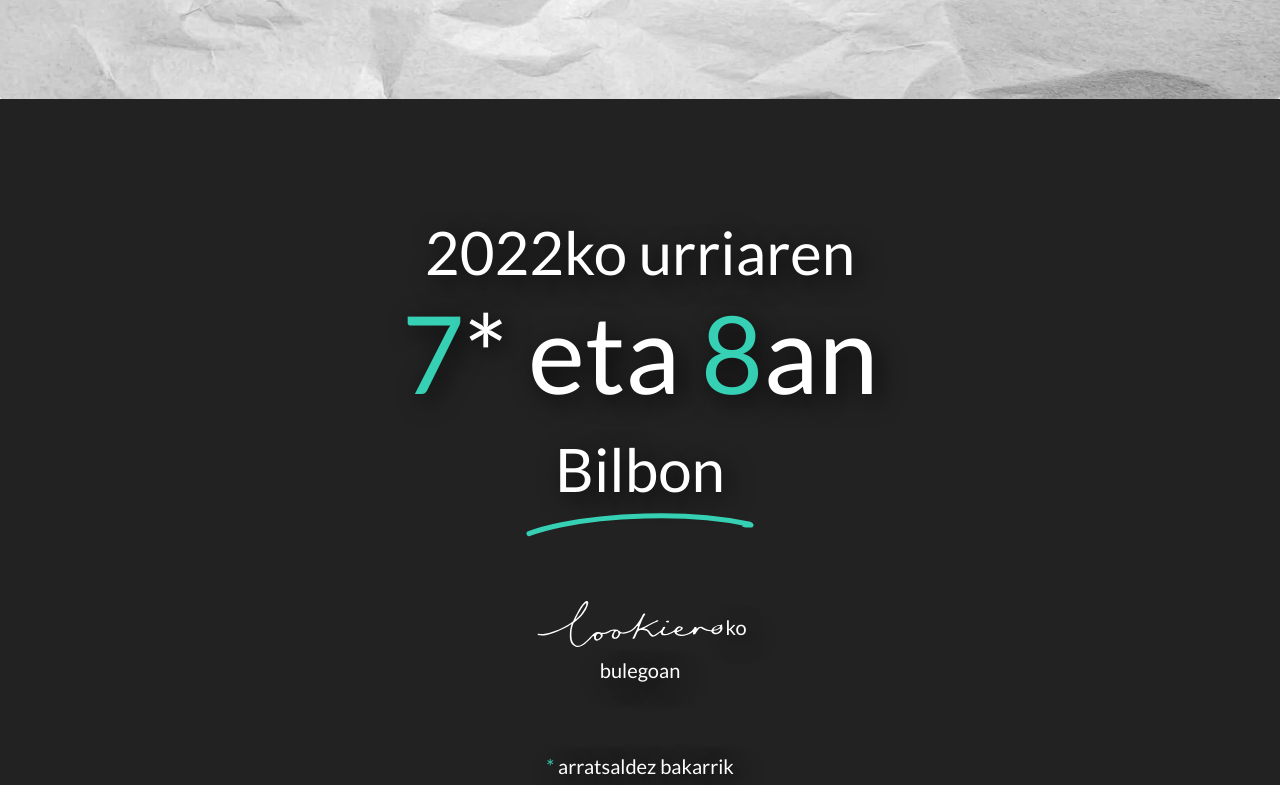
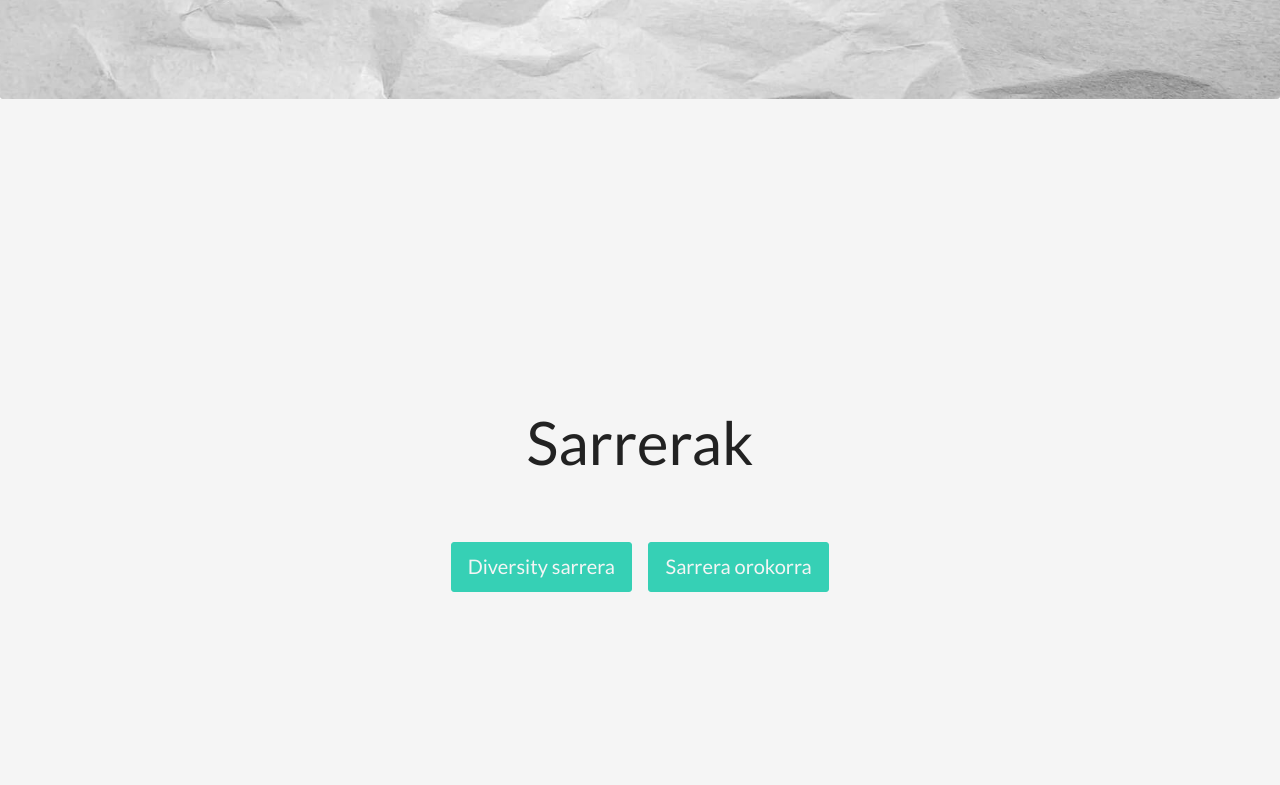
Before and after one commit to nakDS/nak-scaffold, a website: page docs/index.html in a window 1280 px wide. Shown: the part 701-1486 px from the top of the page. Drawn offline with Linux system fonts and the light colour scheme.

Commit message:
Add ticket section

```diff
--- a/docs/index.html
+++ b/docs/index.html
@@ -24,6 +24,13 @@
     <source media="(max-width: 580px)" srcset="assets/img/hero-mobile.jpg">
     <img class="nk-object-fit--cover" src="assets/img/hero.jpg" alt="TheAntiEvent">
   </picture>
+</section>
+<section class="nk-bg--k-9 nk-section nk-cover nk-text-align--center ">
+  <h1 class="nk-heading--1">Sarrerak</h1>
+  <div class="nk-gap nk-grid-2">
+    <a class="nk-button nk-button--color" href="">Diversity sarrera</a>
+    <a class="nk-button nk-button--color" href="">Sarrera orokorra</a>
+  </div>
 </section>
 <section class="nk-section nk-cover nk-bg--k-2 nk-text-shadow">
   <h1 class="nk-heading--1 nk-mbn">2022ko urriaren <span class="nk-heading--4 nk-d-block"><span
```
Also changed, not shown: docs/index-es.html (+9 -2 lines).
